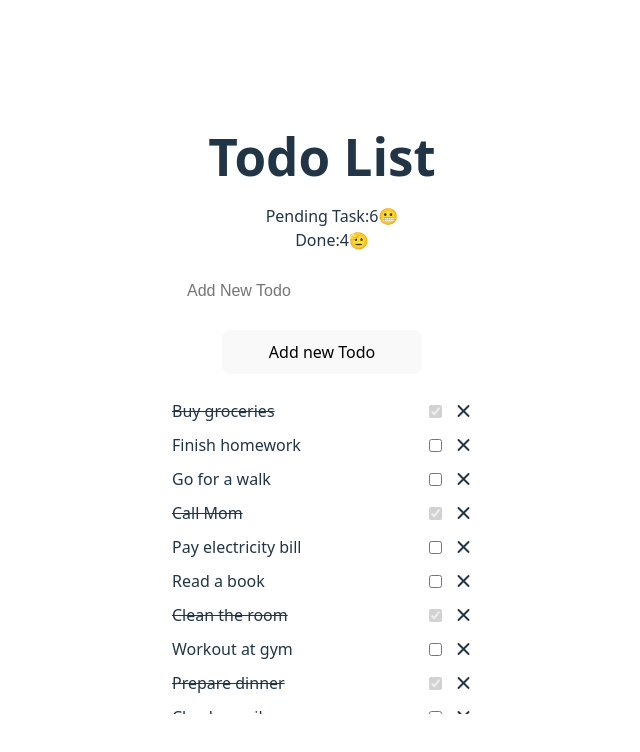
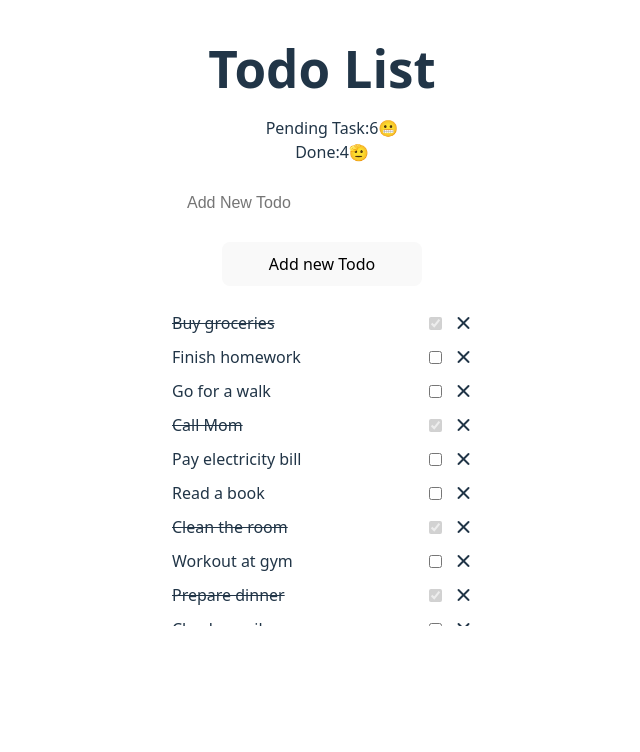
Before and after one commit to RajSiddhpuri44/Todo, a React (Vite) app: page / in a window 1280 px wide. Shown: the top 752 px of the page, without its empty margins (318-958 px from the left). Built offline with nearby package versions, Linux system fonts and the light colour scheme.

Commit message:
css change

```diff
--- a/src/App.css
+++ b/src/App.css
@@ -1,9 +1,8 @@
 #root {
-  height: 100vh;
+  height: 90vh;
   margin: auto;
   width: 300px;
   display: flex;
   flex-direction: column;
   align-items: center;
-  margin-top: 10%;
 }
```
